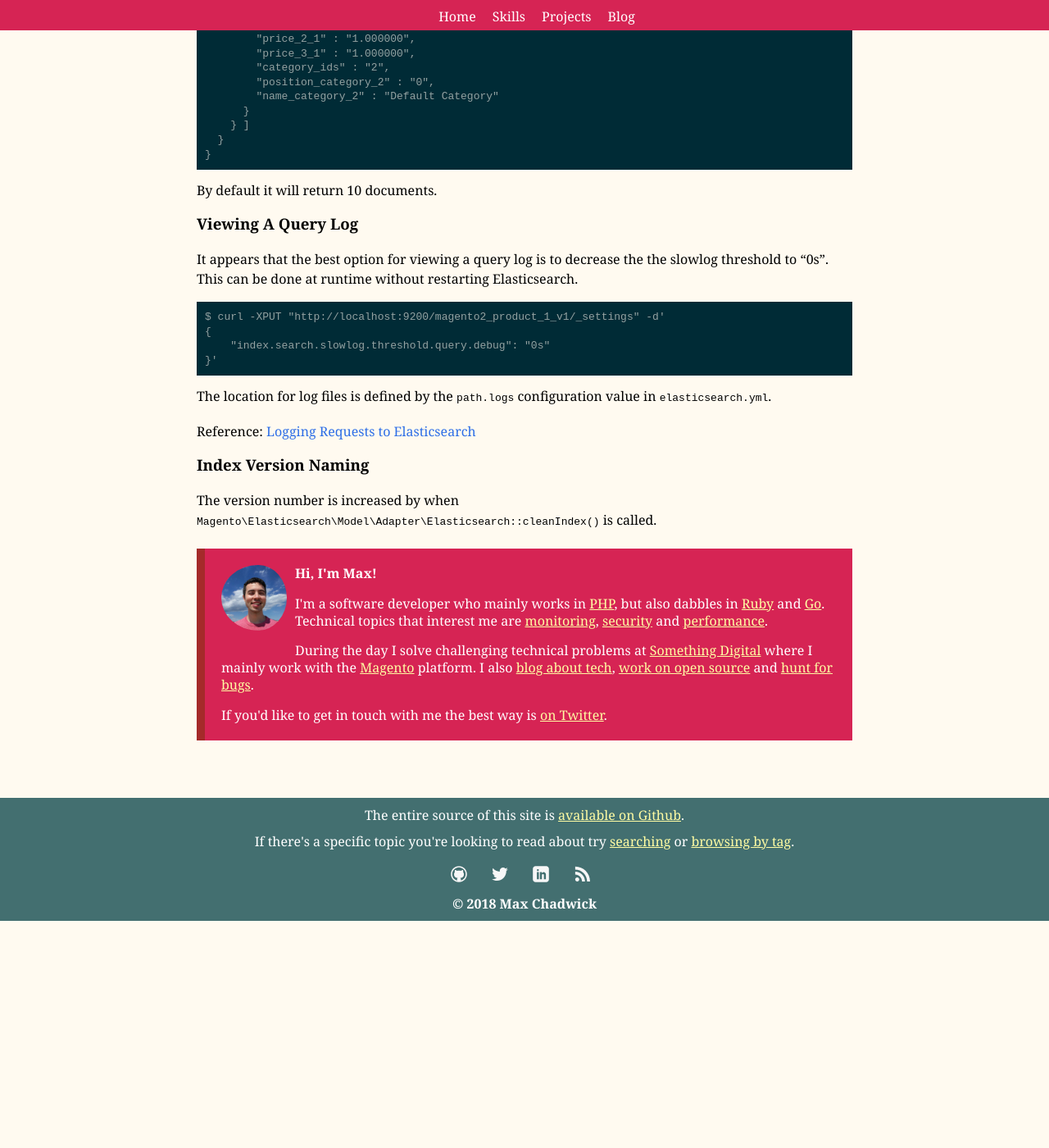
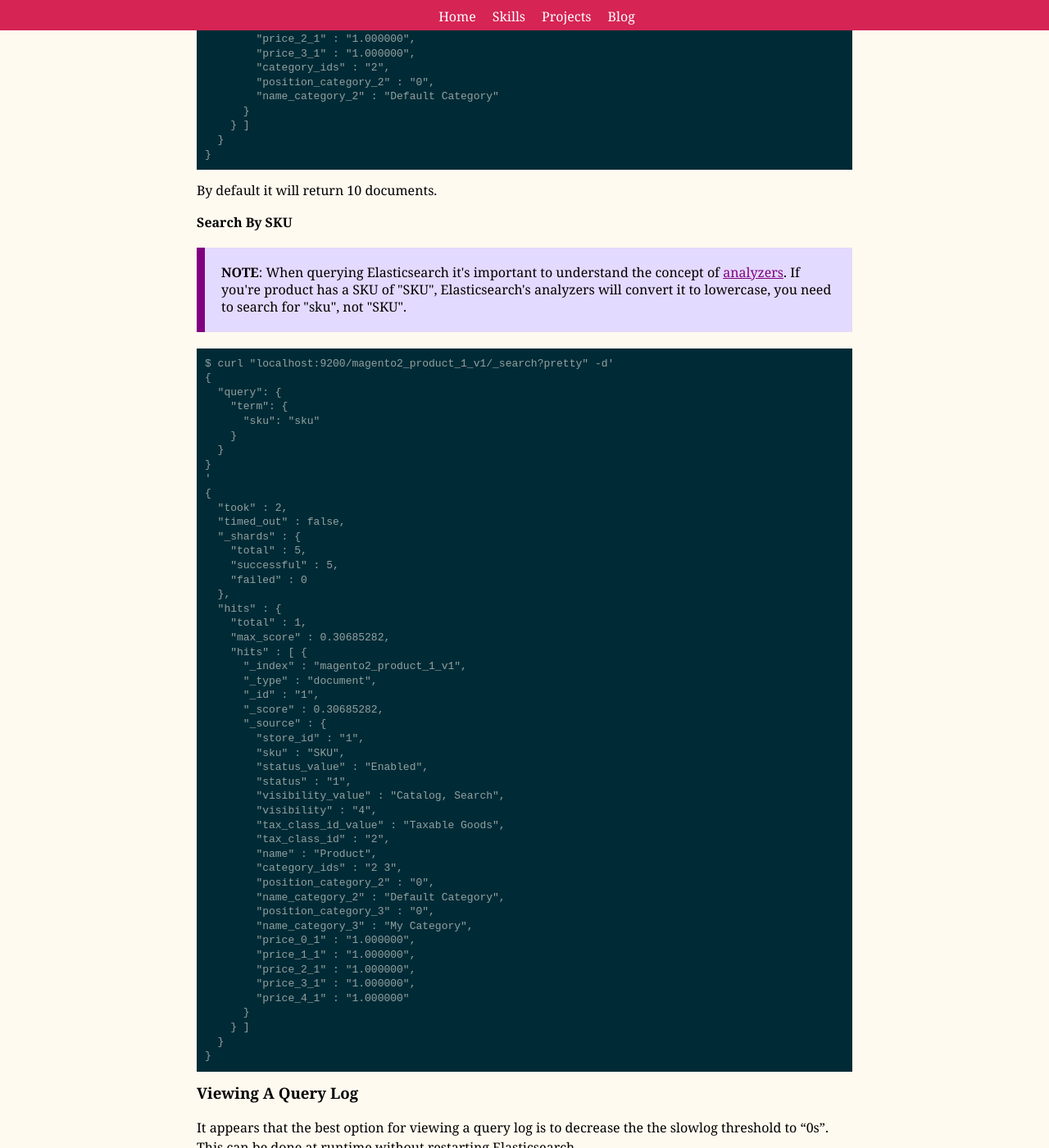
Before and after one commit to mpchadwick/mpchadwick.github.io, a Jekyll site: the page built from _posts/2018-01-09-magento-2-elasticsearch-notes.md, in a window 1280 px wide and 1400 px high, scrolled down 1361 px. Shown: the whole window at 82% size. Built offline with Jekyll 4.4.1, drawn with Linux system fonts in a browser that asks for light colours; comment, search, counter and statistics services are not loaded; before the commit the page ends 2484 px from its top, so only the background shows below that.

Commit message:
Add example of searching by SKU

````diff
--- a/_posts/2018-01-09-magento-2-elasticsearch-notes.md
+++ b/_posts/2018-01-09-magento-2-elasticsearch-notes.md
@@ -86,6 +86,64 @@ $ curl 'localhost:9200/magento2_product_1_v1/_search?pretty&q=*:*'
 
 By default it will return 10 documents.
 
+#### Search By SKU
+
+<div class="tout tout--secondary">
+<p><strong>NOTE</strong>: When querying Elasticsearch it's important to understand the concept of  <a href="(https://www.elastic.co/guide/en/elasticsearch/reference/current/analysis-analyzers.html">analyzers</a>. If you're product has a SKU of "SKU", Elasticsearch's analyzers will convert it to lowercase, you need to search for "sku", not "SKU".</p>
+</div>
+
+```
+$ curl "localhost:9200/magento2_product_1_v1/_search?pretty" -d'
+{
+  "query": {
+    "term": {
+      "sku": "sku"
+    }
+  }
+}
+'
+{
+  "took" : 2,
+  "timed_out" : false,
+  "_shards" : {
+    "total" : 5,
+    "successful" : 5,
+    "failed" : 0
+  },
+  "hits" : {
+    "total" : 1,
+    "max_score" : 0.30685282,
+    "hits" : [ {
+      "_index" : "magento2_product_1_v1",
+      "_type" : "document",
+      "_id" : "1",
+      "_score" : 0.30685282,
+      "_source" : {
+        "store_id" : "1",
+        "sku" : "SKU",
+        "status_value" : "Enabled",
+        "status" : "1",
+        "visibility_value" : "Catalog, Search",
+        "visibility" : "4",
+        "tax_class_id_value" : "Taxable Goods",
+        "tax_class_id" : "2",
+        "name" : "Product",
+        "category_ids" : "2 3",
+        "position_category_2" : "0",
+        "name_category_2" : "Default Category",
+        "position_category_3" : "0",
+        "name_category_3" : "My Category",
+        "price_0_1" : "1.000000",
+        "price_1_1" : "1.000000",
+        "price_2_1" : "1.000000",
+        "price_3_1" : "1.000000",
+        "price_4_1" : "1.000000"
+      }
+    } ]
+  }
+}
+```
+
 ### Viewing A Query Log
 
 It appears that the best option for viewing a query log is to decrease the the slowlog threshold to "0s". This can be done at runtime without restarting Elasticsearch.
````
